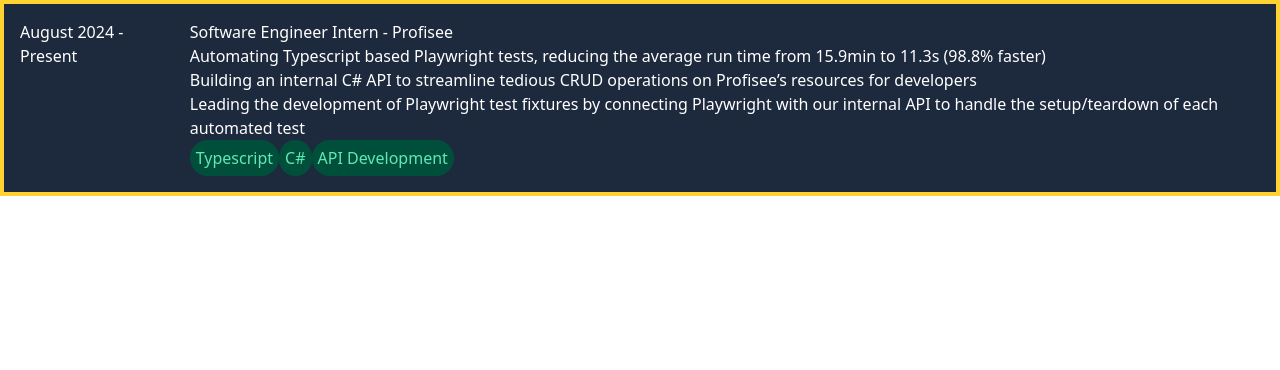
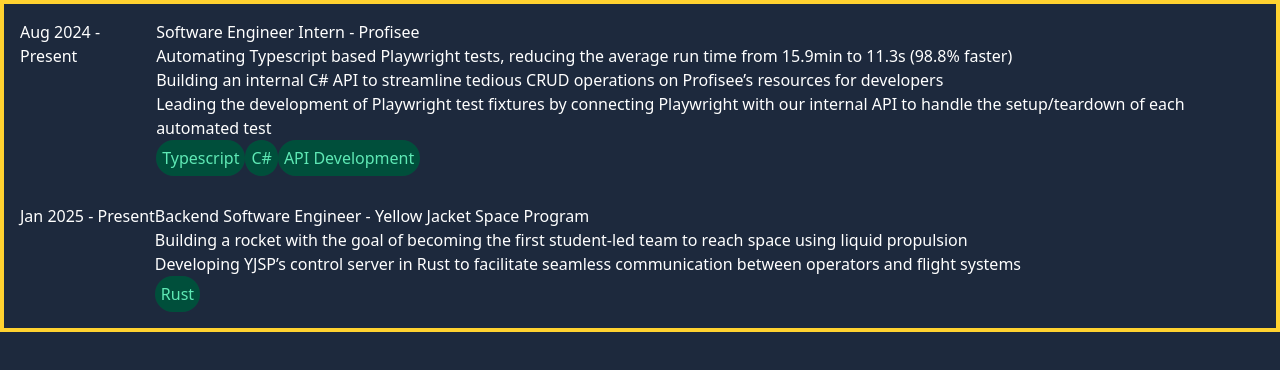
Before and after one commit to pchryss/portfolio, a Next.js app in the folder portfolio/: page / in a window 1280 px wide. Shown: the top 370 px of the page. Built offline with nearby package versions, Linux system fonts and the light colour scheme.

Commit message:
Organize experiences components & data

```diff
--- a/portfolio/app/layout.tsx
+++ b/portfolio/app/layout.tsx
@@ -7,7 +7,7 @@
 }) {
   return (
     <html lang="en">
-      <body>
+      <body className="bg-slate-800">
         {/* Layout UI */}
         {/* Place children where you want to render a page or nested layout */}
         <main>{children}</main>
--- a/portfolio/app/page.tsx
+++ b/portfolio/app/page.tsx
@@ -1,31 +1,11 @@
-import SingleExperience, {
-  SingleExperienceProps,
-} from '../components/SingleExperience';
-
-const exampleData: SingleExperienceProps = {
-  startDate: 'August 2024',
-  endDate: 'Present',
-  company: 'Profisee',
-  position: 'Software Engineer Intern',
-  bullets: [
-    'Automating Typescript based Playwright tests, reducing the average run time from 15.9min to 11.3s (98.8% faster)',
-    'Building an internal C# API to streamline tedious CRUD operations on Profisee’s resources for developers',
-    'Leading the development of Playwright test fixtures by connecting Playwright with our internal API to handle the setup/teardown of each automated test',
-  ],
-  skills: ['Typescript', 'C#', 'API Development'],
-};
+import { SingleWorkExperienceProps } from '../components/SingleWorkExperience';
+import WorkExperiences from '@/components/WorkExperiences';
+import workExperiencesData from '@/data/workExperienceData';
 
 export default function Page() {
   return (
-    <div className="bg-slate-800">
-      <SingleExperience
-        startDate={exampleData.startDate}
-        endDate={exampleData.endDate}
-        company={exampleData.company}
-        position={exampleData.position}
-        bullets={exampleData.bullets}
-        skills={exampleData.skills}
-      />
+    <div>
+      <WorkExperiences experiences={workExperiencesData} />
     </div>
   );
 }
--- a/portfolio/components/SingleExperience.tsx
+++ b/portfolio/components/SingleWorkExperience.tsx
@@ -1,7 +1,7 @@
 import React from 'react';
 import ExperienceSkill from './ExperienceSkill';
 
-export interface SingleExperienceProps {
+export interface SingleWorkExperienceProps {
   startDate: string;
   endDate: string;
   company: string;
@@ -10,7 +10,7 @@
   skills: string[];
 }
 
-const SingleExperience: React.FC<SingleExperienceProps> = ({
+const SingleExperience: React.FC<SingleWorkExperienceProps> = ({
   startDate,
   endDate,
   company,
@@ -19,7 +19,7 @@
   skills,
 }) => {
   return (
-    <div className="flex border-amber-300 border-4 max-w-max p-4 gap-4">
+    <div className="flex">
       <div>
         <h1 className="text-white">
           {startDate} - {endDate}
--- /dev/null
+++ b/portfolio/components/WorkExperiences.tsx
@@ -0,0 +1,28 @@
+import React from 'react';
+import SingleWorkExperience, {
+  SingleWorkExperienceProps,
+} from '../components/SingleWorkExperience';
+
+export interface WorkExperiencesProps {
+  experiences: SingleWorkExperienceProps[];
+}
+
+const WorkExperiences: React.FC<WorkExperiencesProps> = ({ experiences }) => {
+  return (
+    <div className="flex flex-col border-amber-300 border-4 p-4 gap-7  max-w-max">
+      {experiences.map((exp, index) => (
+        <SingleWorkExperience
+          key={index}
+          startDate={exp.startDate}
+          endDate={exp.endDate}
+          company={exp.company}
+          position={exp.position}
+          bullets={exp.bullets}
+          skills={exp.skills}
+        />
+      ))}
+    </div>
+  );
+};
+
+export default WorkExperiences;
--- /dev/null
+++ b/portfolio/data/workExperienceData.ts
@@ -0,0 +1,29 @@
+import { SingleWorkExperienceProps } from '@/components/SingleWorkExperience';
+
+const workExperiencesData: SingleWorkExperienceProps[] = [
+  {
+    startDate: 'Aug 2024',
+    endDate: 'Present',
+    company: 'Profisee',
+    position: 'Software Engineer Intern',
+    bullets: [
+      'Automating Typescript based Playwright tests, reducing the average run time from 15.9min to 11.3s (98.8% faster)',
+      'Building an internal C# API to streamline tedious CRUD operations on Profisee’s resources for developers',
+      'Leading the development of Playwright test fixtures by connecting Playwright with our internal API to handle the setup/teardown of each automated test',
+    ],
+    skills: ['Typescript', 'C#', 'API Development'],
+  },
+  {
+    startDate: 'Jan 2025',
+    endDate: 'Present',
+    company: 'Yellow Jacket Space Program',
+    position: 'Backend Software Engineer',
+    bullets: [
+      'Building a rocket with the goal of becoming the first student-led team to reach space using liquid propulsion',
+      'Developing YJSP’s control server in Rust to facilitate seamless communication between operators and flight systems',
+    ],
+    skills: ['Rust'],
+  },
+];
+
+export default workExperiencesData;
```
